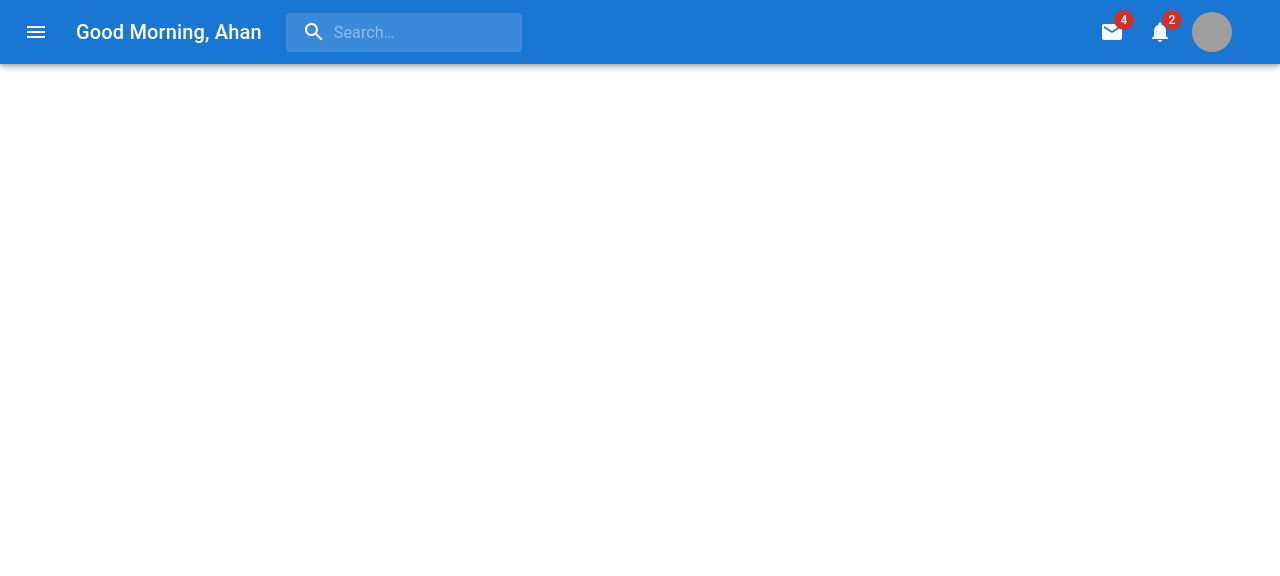
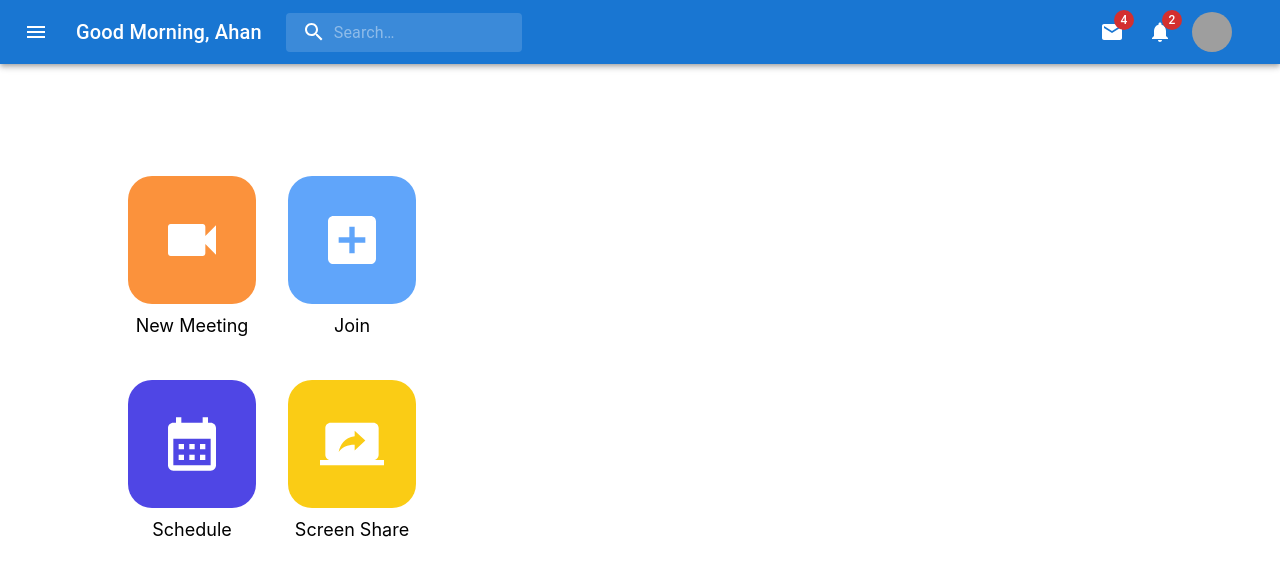
Before and after one commit to momentum-signal/project-frontend, a React (Create React App) app: page / in a window 1280 px wide. Shown: the top 576 px of the page. Built offline with nearby package versions, Linux system fonts and the light colour scheme; grey boxes are pictures that could not be loaded.

Commit message:
Home Page - Meeting Component Created

```diff
--- a/src/App.js
+++ b/src/App.js
@@ -1,15 +1,11 @@
-import { Button } from "@mui/material";
-import "./App.css";
+import MeetingContainer from "./components/home/meetingContainer";
 import Header from "./components/shared/Header";
 
 function App() {
   return (
-    <div className="App">
-      {/* <h2 className="text-5xl">Test title</h2>
-      <Button variant="contained">Contained</Button>
-      <p>Saiket Das</p> */}
-
+    <div>
       <Header></Header>
+      <MeetingContainer></MeetingContainer>
     </div>
   );
 }
--- /dev/null
+++ b/src/components/home/meetingContainer.js
@@ -0,0 +1,42 @@
+import * as React from "react";
+import Box from "@mui/material/Box";
+import VideocamIcon from "@mui/icons-material/Videocam";
+import AddBoxIcon from "@mui/icons-material/AddBox";
+import CalendarMonthIcon from "@mui/icons-material/CalendarMonth";
+import ScreenShareIcon from "@mui/icons-material/ScreenShare";
+
+export default function meetingContainer() {
+  return (
+    <Box className="lg:w-1/4 lg:m-28 m-10">
+      <div className="grid grid-cols-2 gap-y-10 justify-items-center">
+        <div className="text-center">
+          <div className="box-border h-24 w-24 lg:h-32 lg:w-32 p-4 bg-orange-400 flex justify-center items-center rounded-3xl">
+            <VideocamIcon sx={{ fontSize: 64, color: "white" }} />
+          </div>
+          <p className="text-lg mt-2">New Meeting</p>
+        </div>
+
+        <div className="text-center">
+          <div className="box-border h-24 w-24 lg:h-32 lg:w-32 p-4 bg-blue-400 flex justify-center items-center rounded-3xl">
+            <AddBoxIcon sx={{ fontSize: 64, color: "white" }} />
+          </div>
+          <p className="text-lg mt-2">Join</p>
+        </div>
+
+        <div className="text-center">
+          <div className="box-border h-24 w-24 lg:h-32 lg:w-32 p-4 bg-indigo-600 flex justify-center items-center rounded-3xl">
+            <CalendarMonthIcon sx={{ fontSize: 64, color: "white" }} />
+          </div>
+          <p className="text-lg mt-2">Schedule</p>
+        </div>
+
+        <div className="text-center">
+          <div className="box-border h-24 w-24 lg:h-32 lg:w-32 p-4 bg-yellow-400 flex justify-center items-center rounded-3xl">
+            <ScreenShareIcon sx={{ fontSize: 64, color: "white" }} />
+          </div>
+          <p className="text-lg mt-2">Screen Share</p>
+        </div>
+      </div>
+    </Box>
+  );
+}
```
